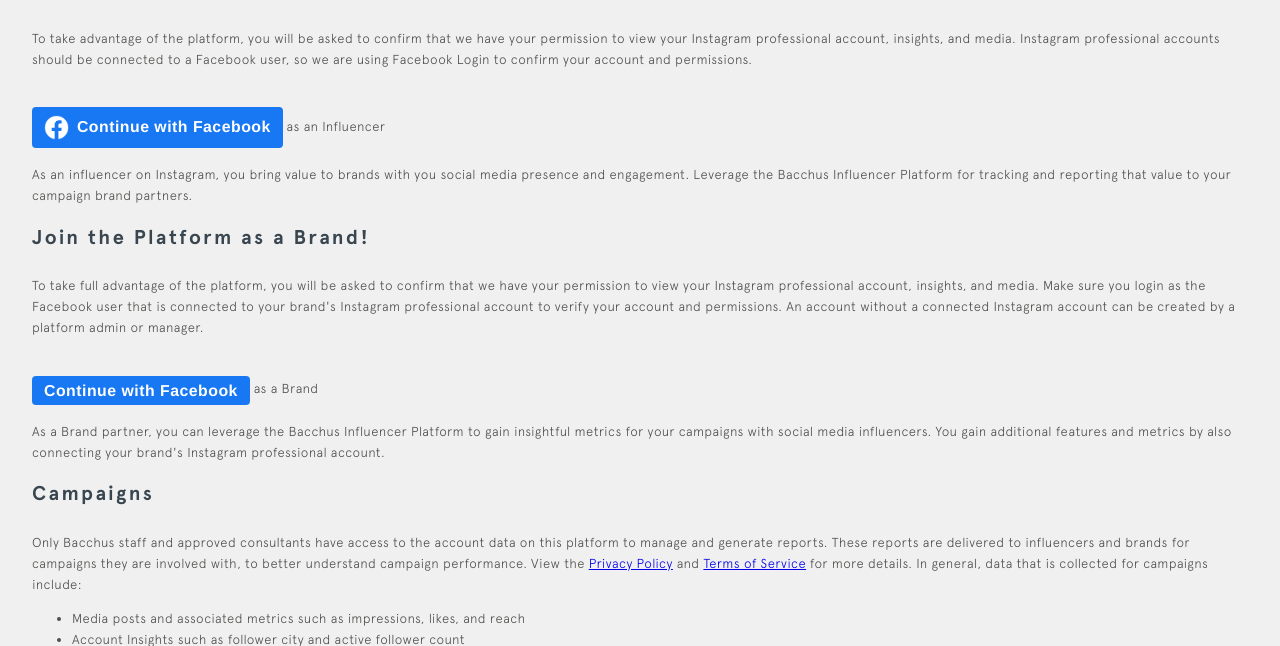
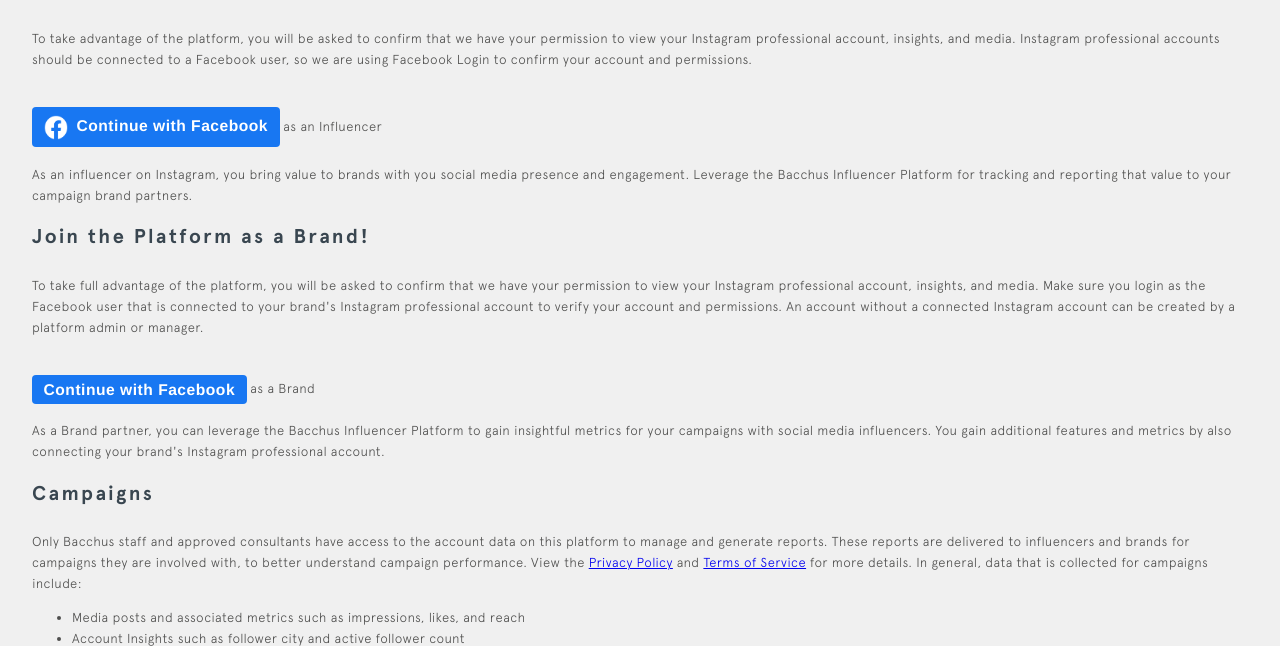
Before and after one commit to masterminds-kenya/social_network, a Flask app: page / in a window 1280 px wide. Shown: the part 256-902 px from the top of the page. Run offline with Flask 2, Linux system fonts and the light colour scheme; some libraries are stand-ins or nearby versions.

Commit message:
FB button is a very near match, but using relative measurements and more standard link elements

```diff
--- a/application/static/main.css
+++ b/application/static/main.css
@@ -186,12 +186,12 @@
   background-color: #1877f2;
   /* background-color: #98F7f2; */
   border-radius: 0.25rem;
-  padding: 0.25rem 0.75rem;
+  padding: 0.25rem 0.72rem;
   margin: 0.2rem 0;
   white-space: nowrap;
   font-family: Helvetica, Arial, sans-serif;
-  font-weight: 600;
-  font-size: 0.99rem;
+  font-weight: 700;
+  font-size: 0.977rem;
   /* font-size: 11px; */
   /* line-height: 1.28; */
   text-align: center;
@@ -204,7 +204,7 @@
   z-index: 2; */
   }
   .test-button img {
-    width: 1.55rem;
-    margin: 0.25rem 0.2rem 0.25rem 0;
+    width: 1.56rem;
+    margin: 0.23rem 0.2rem 0.23rem 0;
     vertical-align: middle;
   }
--- a/application/templates/index.html
+++ b/application/templates/index.html
@@ -6,8 +6,6 @@
 {% endblock header %}
 
 {% block content %}
-<div id="fb-root"></div>
-<script async defer crossorigin="anonymous" src="https://connect.facebook.net/en_US/sdk.js#xfbml=1&version=v5.0&appId=786999158389277&autoLogAppEvents=1"></script>
 
 <main>
   <p>
@@ -35,7 +33,6 @@
   </a>
     as an Influencer
   <br />
-  <div class="fb-login-button" data-width="" data-size="large" data-button-type="continue_with" data-auto-logout-link="false" data-use-continue-as="false"></div>
   <p>
     As an influencer on Instagram, you bring value to brands with you social media presence and engagement.
     Leverage the Bacchus Influencer Platform for tracking and reporting that value to your campaign brand partners.
```
